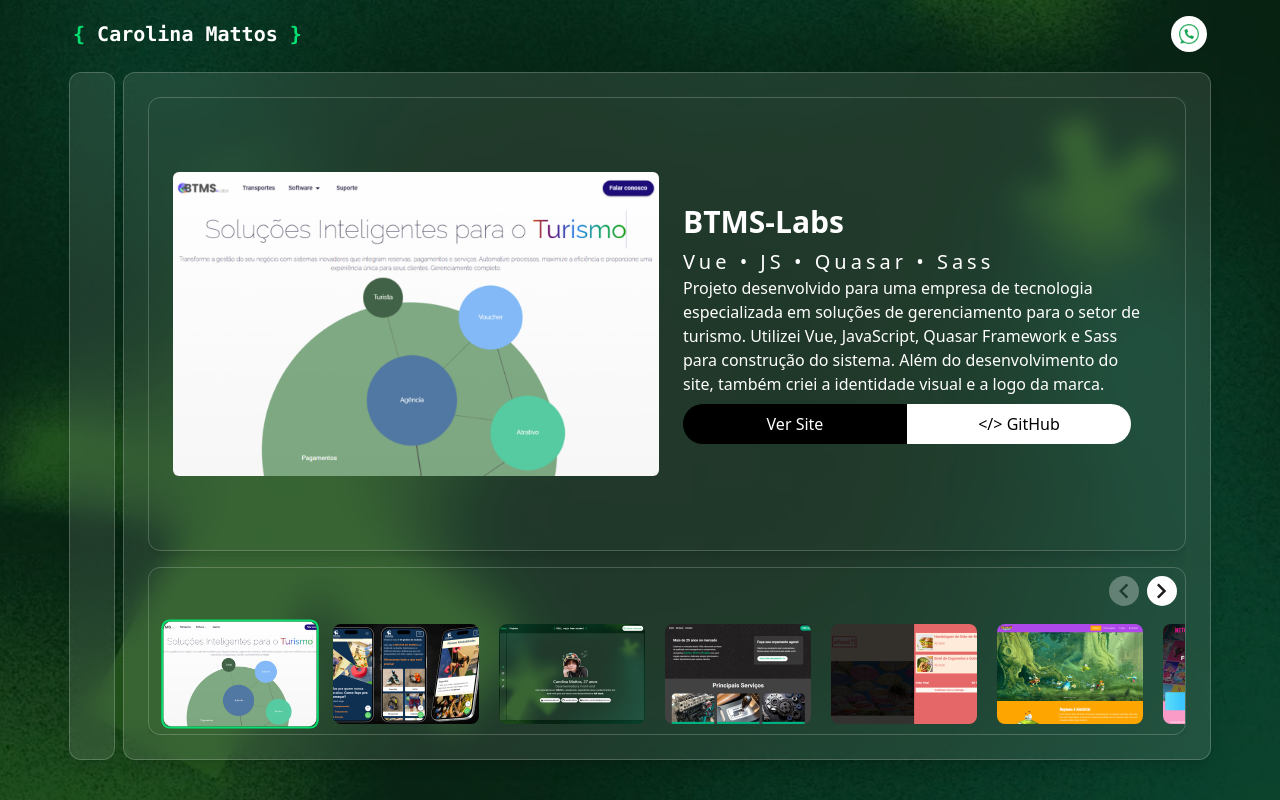
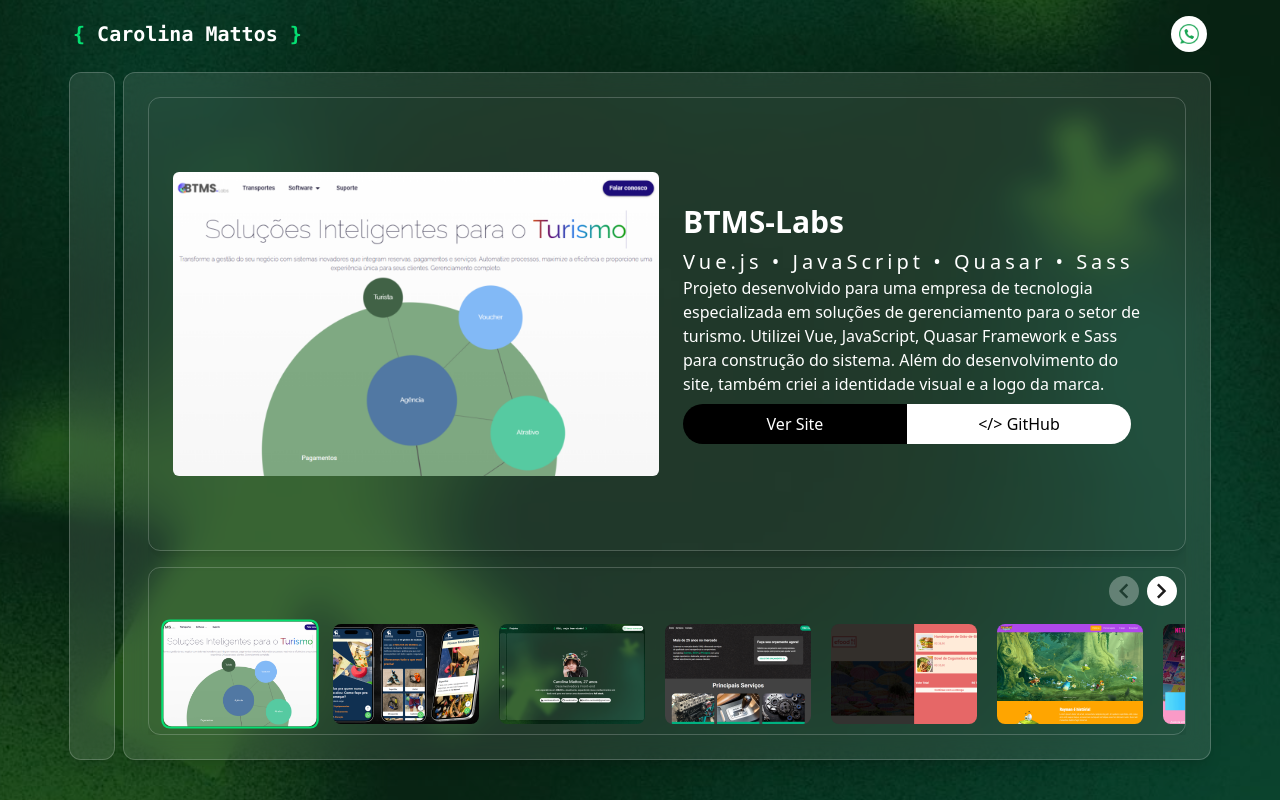
Before and after one commit to nanahmattos/portfolio-cm-2, a Next.js app: page /about/projects in a window 1280 px wide. Built offline with nearby package versions, Linux system fonts and the light colour scheme; some icons are missing.

Commit message:
Update page.js

```diff
--- a/src/app/about/projects/page.js
+++ b/src/app/about/projects/page.js
@@ -7,7 +7,7 @@
   const projects = [
     {
       title: "BTMS-Labs",
-      subtitle: "Vue • JS • Quasar • Sass",
+      subtitle: "Vue.js • JavaScript • Quasar • Sass",
       image: "/images/projetos/btmslab.png",
       description:
         "Projeto desenvolvido para uma empresa de tecnologia especializada em soluções de gerenciamento para o setor de turismo. Utilizei Vue, JavaScript, Quasar Framework e Sass para construção do sistema. Além do desenvolvimento do site, também criei a identidade visual e a logo da marca.",
@@ -27,28 +27,28 @@
     },
     {
       title: "Meu segundo Portfólio",
-      subtitle: "Next.js • JS • React • Tailwind",
+      subtitle: "Next.js • JavaScript • Tailwind",
       image: "/images/projetos/portfolio.png",
       description:
         "Este é meu segundo portfólio, desenvolvido com foco em performance e design responsivo. Utilizei Next.js para renderização otimizada, Tailwind CSS para estilização moderna e JavaScript para interatividade.",
 
-      site: "https://pedrosoftsite.vercel.app/#/",
-      github: "https://github.com/nanahmattos/pedrosoftsite",
+      site: "",
+      github: "https://github.com/nanahmattos/portfolio-cm-2",
     },
     {
       title: "Centro Automotivo",
-      subtitle: "Vue • JS • Quasar • SASS",
+      subtitle: "Vue.js • JavaScript • Quasar • SASS",
       image: "/images/projetos/cam.png",
 
       description:
         "Landing page criada para um comércio de oficina mecânica, com foco em apresentar serviços de forma direta e visual. O projeto foi desenvolvido com Vue, Quasar Framework, JavaScript e estilização em Sass.",
 
-      site: "https://pedrosoftsite.vercel.app/#/",
-      github: "https://github.com/nanahmattos/pedrosoftsite",
+      site: "https://www.centroautomotivomattos.com.br/#/",
+      github: "https://github.com/nanahmattos/centro_automotivo_mattos",
     },
     {
       title: "E-Food",
-      subtitle: "React • TS • AJAX/API • Redux",
+      subtitle: "React • TypeScript • AJAX/API • Redux",
       image: "/images/projetos/efood.png",
       description:
         "Nesse projeto pessoal desenvolvi um site de compras utilizando React, TypeScript, React Router, Redux para dinâmica, Styled Components para estilização e AJAX para a integração da API.",
@@ -57,7 +57,7 @@
     },
     {
       title: "Rayman Legends",
-      subtitle: "Bootstrap",
+      subtitle: "HTML • Bootstrap",
       description:
         "Para esta landing page dedicada ao jogo Rayman Legends, concentrei-me em estudos do bootstrap e responsividade. O resultado é uma interface adaptativa e eficiente.",
       image: "/images/projetos/raymanLegends.png",
@@ -66,7 +66,7 @@
     },
     {
       title: "Netflix Barbie",
-      subtitle: "HTML • CSS • SASS • JS",
+      subtitle: "Gulp • JavaScript • Sass",
       description:
         "Neste projeto, desenvolvi um clone da página inicial de compra da Netflix, incorporando o tema da Barbie. A landing page foi criada por meio de estudos em SASS, JavaScript, HTML e CSS, destacando também a utilização eficaz das ferramentas do DevTools.",
       image: "/images/projetos/barbie_vercel.png",
@@ -75,7 +75,7 @@
     },
     {
       title: "Clone Disney+",
-      subtitle: "HTML • CSS • SASS • JS",
+      subtitle: "HTML • CSS • SASS • JavaScript",
       description:
         "Realizei o clone da página inicial de compra da DisneyPlus, estabelecendo-a como uma referência essencial para o projeto Netflix Barbie-verso. Assim como no primeiro projeto, empreguei SASS, JavaScript, HTML e boas práticas de CSS para garantir uma experiência de usuário consistente.",
       image: "/images/projetos/cloneydisney.png",
```
